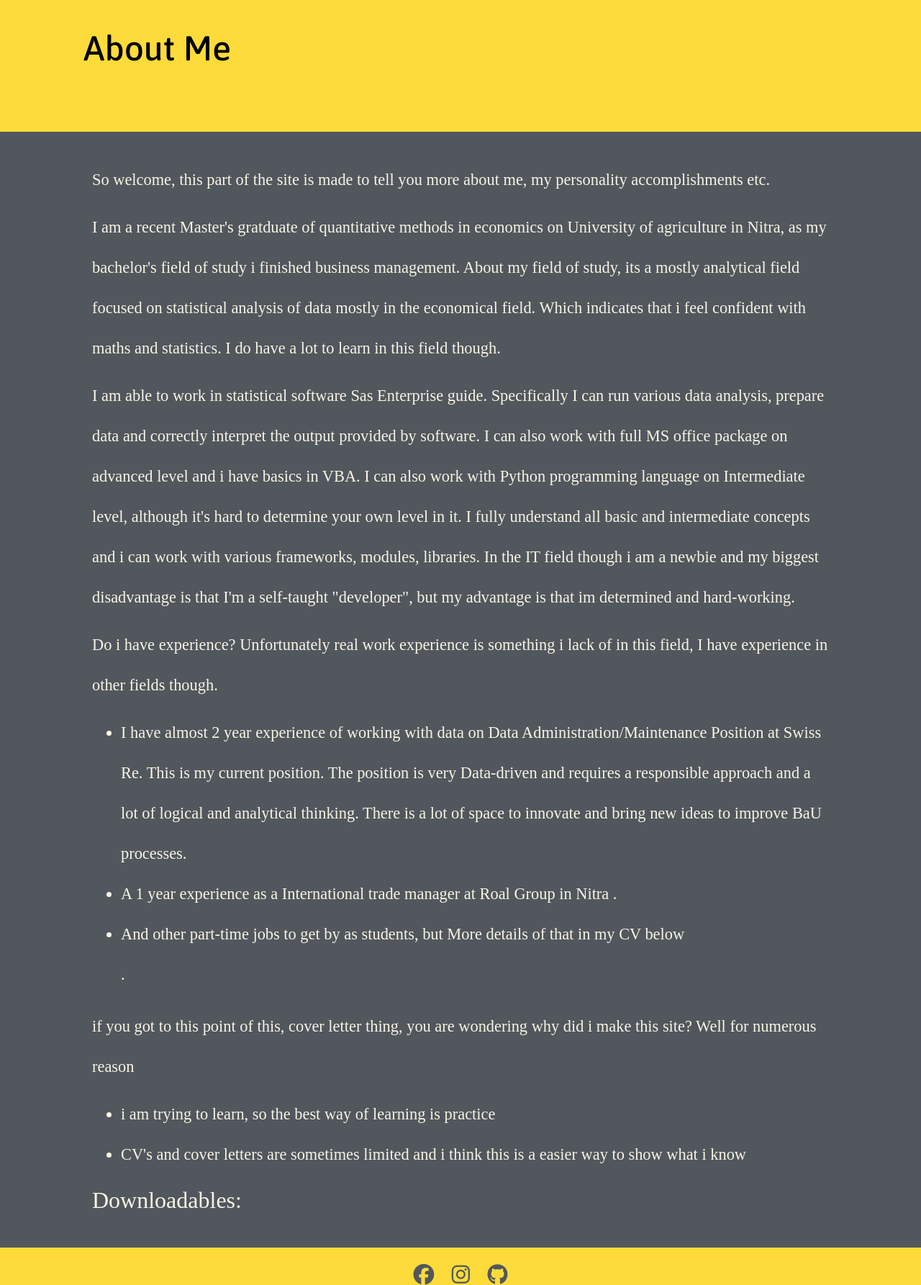
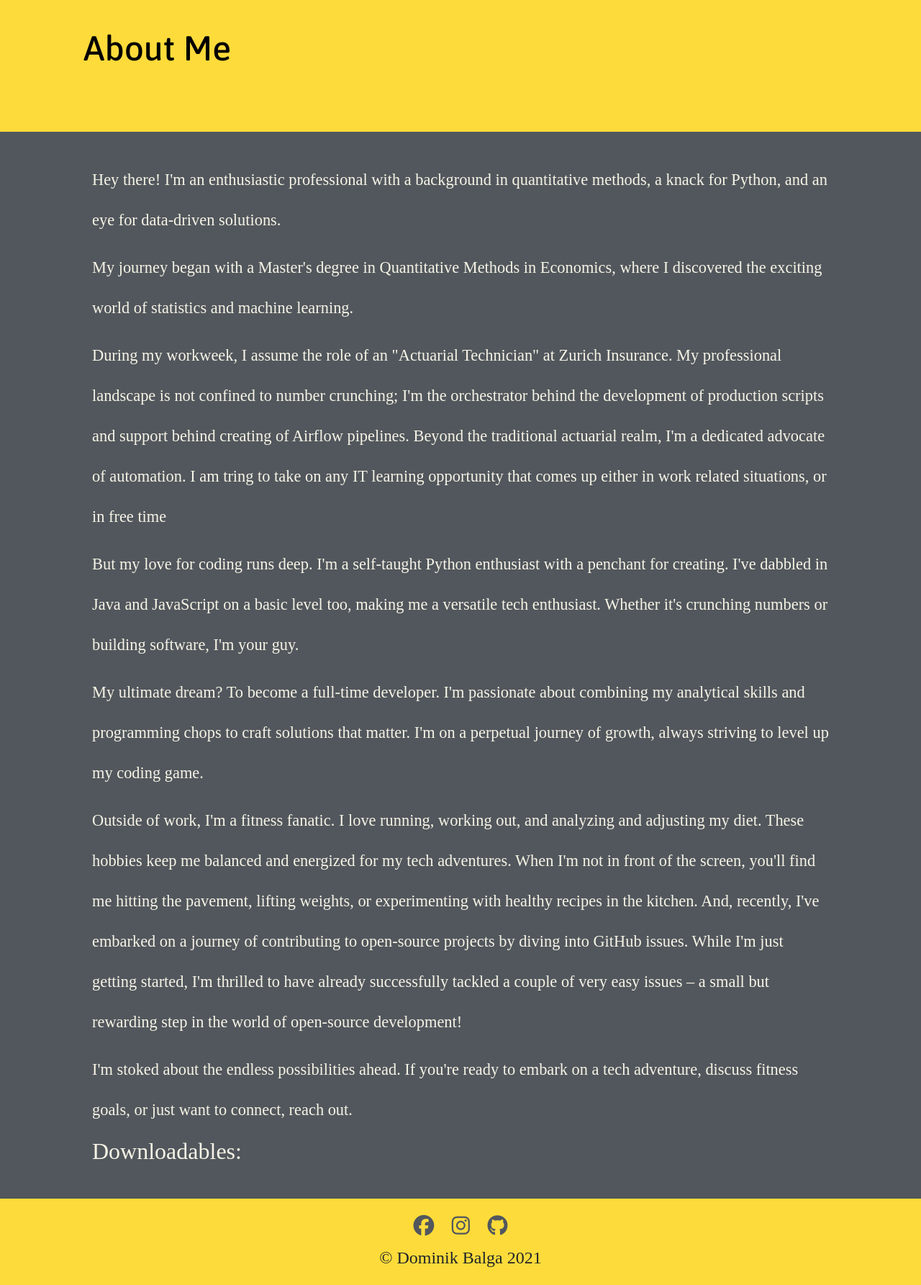
Before and after one commit to DominikBalga/MyPersonalSite, a Flask app: page /about-me in a window 1280 px wide. Shown: the part 134-1919 px from the top of the page at 72% size. Run offline with Flask 2, Linux system fonts and the light colour scheme; parts of the project's set-up code (start-up, migrations or seed data) failed here and were passed over; some libraries are stand-ins or nearby versions; some web fonts are replaced.

Commit message:
updating information

```diff
--- a/main.py
+++ b/main.py
@@ -18,11 +18,11 @@ class CertificateNameConverter(BaseConverter):
         return str(value)
 
 app = Flask(__name__)
-app.config['SECRET_KEY'] = "test"#os.getenv("secretkey")
-secret = "xd" #os.getenv("secret")
+app.config['SECRET_KEY'] = os.getenv("secretkey")
+secret = os.getenv("secret")
 Bootstrap(app)
 ckeditor = CKEditor(app)
-app.config['SQLALCHEMY_DATABASE_URI'] = r"sqlite:///C:/Users/Dominik/OneDrive/Počítač/Repos/testdb/dtps.db" #os.getenv("DATABASE_URL")
+app.config['SQLALCHEMY_DATABASE_URI'] = os.getenv("DATABASE_URL")
 app.config['SQLALCHEMY_TRACK_MODIFICATIONS'] = False
 db = SQLAlchemy(app)
 login_manager = LoginManager()
--- a/templates/aboutme.html
+++ b/templates/aboutme.html
@@ -6,39 +6,27 @@
 </section>
 <section>
 <div class="center-block">
-<p >
-    So welcome, this part of the site is made to tell you more about me, my personality accomplishments etc.
-</p>
-<p >
- I am a recent Master's gratduate of quantitative methods in economics on University of agriculture in Nitra, as my bachelor's field of study i finished business management. About my field of study, its a mostly analytical field focused on statistical analysis of data mostly in the economical field. Which indicates that i feel confident with maths and statistics. I do have a lot to learn in this field though.
-</p>
-<p >
-    I am able to work in statistical software Sas Enterprise guide. Specifically  I can run various data analysis, prepare data and correctly interpret the output provided by software. I can also work with full MS office package on advanced level and i have basics in VBA. I can also work with Python programming language on Intermediate level, although it's hard to determine your own level in it. I fully understand all basic and intermediate concepts and i can work with various frameworks, modules, libraries. In the IT field though i am a newbie and my biggest disadvantage is that I'm a self-taught "developer", but my advantage is that im determined and hard-working.
-</p>
-<p>
-  Do i have experience? Unfortunately real work experience is something i lack of in this field, I have experience in other fields though.
-</p>
-<ul>
-    <li>
-       I have almost 2 year experience of working with data on Data Administration/Maintenance Position at Swiss Re. This is my current position. The position is very Data-driven and requires a responsible approach and a lot of logical and analytical thinking. There is a lot of space to innovate and bring new ideas to improve BaU processes.
-
-    </li>
-    <li>
-       A 1 year experience as a International trade manager at Roal Group in Nitra .
-    </li>
-    <li>
-       And other part-time jobs to get by as students, but More details of that in my CV below</a>
-    <br>.
-    </li>
-</ul>
-
-<p >
-    if you got to this point of this, cover letter thing, you are wondering why did i make this site? Well for numerous reason
-</p>
-<ul>
-    <li>i am trying to learn, so the best way of learning is practice</li>
-    <li>CV's and cover letters are sometimes limited and i think this is a easier way to show what i know</li>
-</ul>
+    <p>
+        Hey there! I'm an enthusiastic professional with a background in quantitative methods, a knack for Python, and an eye for data-driven solutions.
+    </p>
+    <p>
+        My journey began with a Master's degree in Quantitative Methods in Economics, where I discovered the exciting world of statistics and machine learning.
+    </p>
+    <p>
+        During my workweek, I assume the role of an "Actuarial Technician" at Zurich Insurance. My professional landscape is not confined to number crunching; I'm the orchestrator behind the development of production scripts and support behind creating of Airflow pipelines. Beyond the traditional actuarial realm, I'm a dedicated advocate of automation. I am tring to take on any IT learning opportunity that comes up either in work related situations, or in free time
+    </p>
+    <p>
+        But my love for coding runs deep. I'm a self-taught Python enthusiast with a penchant for creating. I've dabbled in Java and JavaScript on a basic level too, making me a versatile tech enthusiast. Whether it's crunching numbers or building software, I'm your guy.
+    </p>
+    <p>
+        My ultimate dream? To become a full-time developer. I'm passionate about combining my analytical skills and programming chops to craft solutions that matter. I'm on a perpetual journey of growth, always striving to level up my coding game.
+    </p>
+    <p>
+        Outside of work, I'm a fitness fanatic. I love running, working out, and analyzing and adjusting my diet. These hobbies keep me balanced and energized for my tech adventures. When I'm not in front of the screen, you'll find me hitting the pavement, lifting weights, or experimenting with healthy recipes in the kitchen. And, recently, I've embarked on a journey of contributing to open-source projects by diving into GitHub issues. While I'm just getting started, I'm thrilled to have already successfully tackled a couple of very easy issues – a small but rewarding step in the world of open-source development!
+    </p>
+    <p>
+        I'm stoked about the endless possibilities ahead. If you're ready to embark on a tech adventure, discuss fitness goals, or just want to connect, reach out.
+    </p>
     <h2>Downloadables:</h2>
     {% for certificate in certificates %}
     <li>
```
Also changed, not shown: templates/index.html (+4 -4 lines), static/images/Me.png (deleted), static/images/me_profile.PNG (added).
